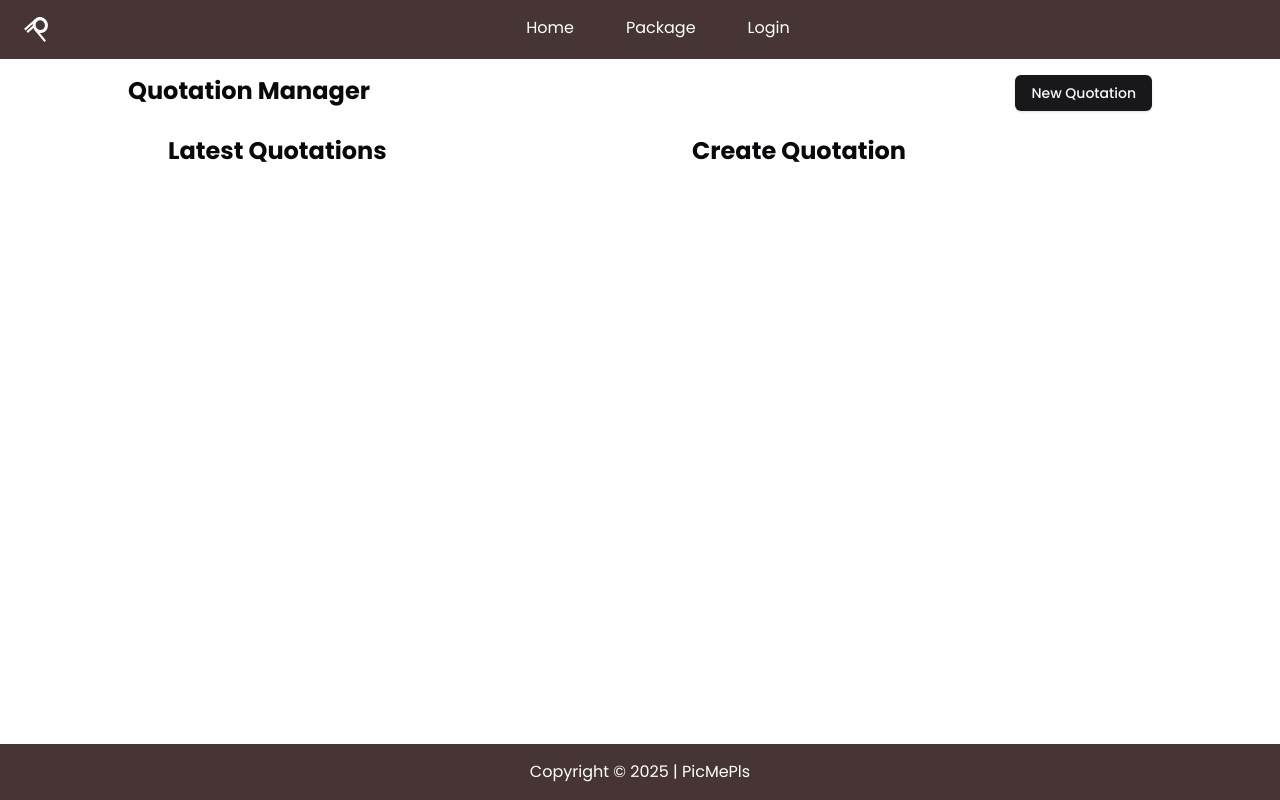
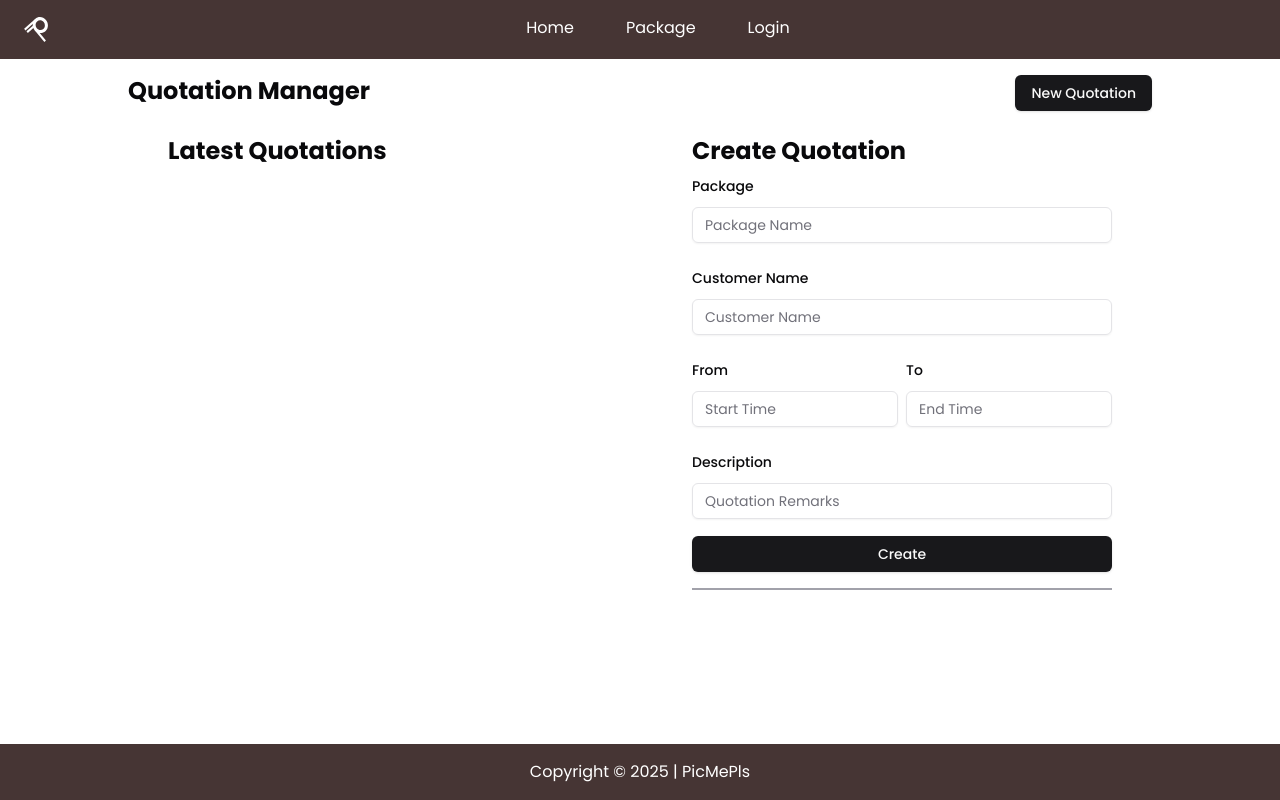
Before and after one commit to CP-RektMart/pic-me-pls-frontend, a Next.js app: page /photographer/quotation in a window 1280 px wide. Built offline with nearby package versions, Linux system fonts and the light colour scheme; no server answers; some icons are missing.

Commit message:
feat: complete quotation form

```diff
--- a/src/components/quotation/photographer-quotation.tsx
+++ b/src/components/quotation/photographer-quotation.tsx
@@ -1,13 +1,68 @@
+'use client'
+
 import { quotation } from '@/app/photographer/quotation/page'
+import { zodResolver } from '@hookform/resolvers/zod'
 import { Icon } from '@iconify/react'
+import { FormProvider, useForm } from 'react-hook-form'
+import z from 'zod'
+
+import { Button } from '@/components/ui/button'
+import {
+  FormControl,
+  FormField,
+  FormItem,
+  FormLabel,
+  FormMessage,
+} from '@/components/ui/form'
+import { Input } from '@/components/ui/input'
 
 interface PhotographerQuotationProps {
   quotations: quotation[]
 }
 
+interface CreateQuotationProps {
+  package: string
+  customer: string
+  from: string
+  to: string
+  description: string
+  totalhours: number
+  priceperhour: number
+  totalprice: number
+}
+
+const createQuotationFormSchema = z.object({
+  package: z.string().min(2, 'Gallery must be at least 2 characters'),
+  customer: z.string().min(2, 'Customer must be at least 2 characters'),
+  from: z.string().min(2, 'From must be at least 2 characters'),
+  to: z.string().min(2, 'To must be at least 2 characters'),
+  description: z.string().min(2, 'Description must be at least 2 characters'),
+  totalhours: z.number().min(1, 'Total hours must be at least 1'),
+  priceperhour: z.number().min(1, 'Price per hour must be at least 1'),
+  totalprice: z.number().min(1, 'Total price must be at least 1'),
+})
+
 export default function PhotographerQuotation({
   quotations,
 }: PhotographerQuotationProps) {
+  const form = useForm<CreateQuotationProps>({
+    resolver: zodResolver(createQuotationFormSchema),
+    defaultValues: {
+      package: '',
+      customer: '',
+      from: '',
+      to: '',
+      description: '',
+      totalhours: 5,
+      priceperhour: 400,
+      totalprice: 2000,
+    },
+  })
+
+  const onSubmit = async (data: CreateQuotationProps) => {
+    console.log(data)
+  }
+
   return (
     <div className='size-full'>
       {quotations.length == 0 ? (
@@ -16,12 +71,125 @@ export default function PhotographerQuotation({
           No Quotations To Show
         </div>
       ) : (
-        <div className='grid grid-cols-1 gap-6 lg:grid-cols-2'>
+        <div className='grid h-full grid-cols-1 gap-6 lg:grid-cols-2'>
           <div className='gap-2.5 text-2xl font-bold lg:px-10'>
             Latest Quotations
           </div>
-          <div className='gap-2.5 text-2xl font-bold lg:px-10'>
+          <div className='space-y-4 text-2xl font-bold lg:px-10'>
             Create Quotation
+            <FormProvider {...form}>
+              <FormField
+                control={form.control}
+                name='package'
+                render={({ field }) => (
+                  <FormItem>
+                    <FormLabel className='text-sm font-medium'>
+                      Package
+                    </FormLabel>
+                    <FormControl>
+                      <Input
+                        placeholder='Package Name'
+                        {...field}
+                        className='font-normal'
+                      />
+                    </FormControl>
+                    <FormMessage />
+                  </FormItem>
+                )}
+              />
+
+              <FormField
+                control={form.control}
+                name='customer'
+                render={({ field }) => (
+                  <FormItem>
+                    <FormLabel className='text-sm font-medium'>
+                      Customer Name
+                    </FormLabel>
+                    <FormControl>
+                      <Input
+                        placeholder='Customer Name'
+                        {...field}
+                        className='font-normal'
+                      />
+                    </FormControl>
+                    <FormMessage />
+                  </FormItem>
+                )}
+              />
+
+              <div className='grid grid-cols-2 gap-2'>
+                <FormField
+                  control={form.control}
+                  name='customer'
+                  render={({ field }) => (
+                    <FormItem>
+                      <FormLabel className='text-sm font-medium'>
+                        From
+                      </FormLabel>
+                      <FormControl>
+                        <Input
+                          placeholder='Start Time'
+                          {...field}
+                          className='font-normal'
+                        />
+                      </FormControl>
+                      <FormMessage />
+                    </FormItem>
+                  )}
+                />
+
+                <FormField
+                  control={form.control}
+                  name='customer'
+                  render={({ field }) => (
+                    <FormItem>
+                      <FormLabel className='text-sm font-medium'>To</FormLabel>
+                      <FormControl>
+                        <Input
+                          placeholder='End Time'
+                          {...field}
+                          className='font-normal'
+                        />
+                      </FormControl>
+                      <FormMessage />
+                    </FormItem>
+                  )}
+                />
+              </div>
+
+              <FormField
+                control={form.control}
+                name='customer'
+                render={({ field }) => (
+                  <FormItem>
+                    <FormLabel className='text-sm font-medium'>
+                      Description
+                    </FormLabel>
+                    <FormControl>
+                      <Input
+                        placeholder='Quotation Remarks'
+                        {...field}
+                        className='font-normal'
+                      />
+                    </FormControl>
+                    <FormMessage />
+                  </FormItem>
+                )}
+              />
+
+              <div className='mt-auto'>
+                <Button
+                  type='button'
+                  className='w-full hover:bg-zinc-700'
+                  onClick={form.handleSubmit(onSubmit)}
+                >
+                  Create
+                </Button>
+              </div>
+            </FormProvider>
+            <hr className='border border-zinc-400' />
+            <div className='flex flex-col gap-2'></div>
           </div>
         </div>
       )}
```
